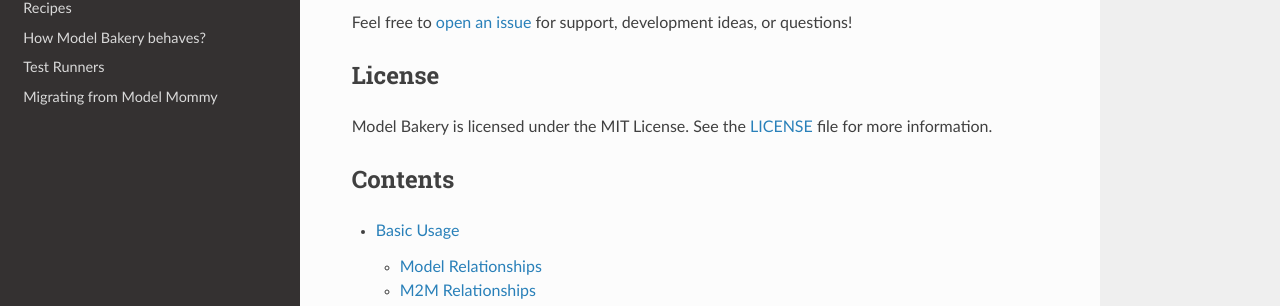
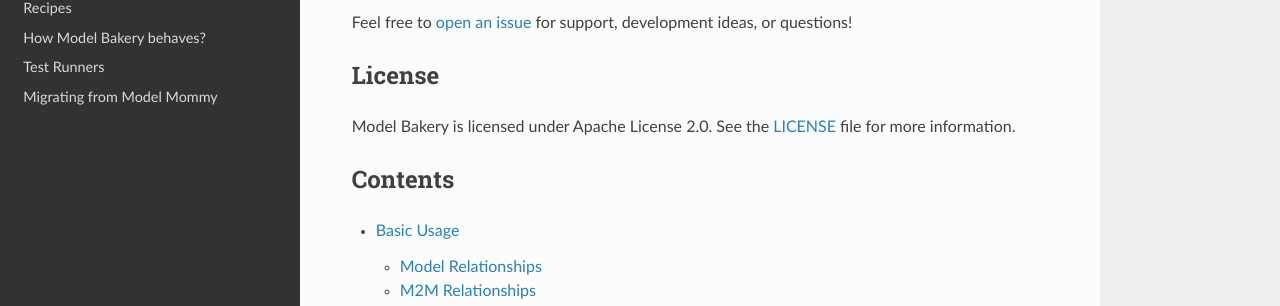
Before and after one commit to model-bakers/model_bakery, a Sphinx documentation site: the page built from docs/index.md, in a window 1280 px wide and 900 px high, scrolled down 899 px. Shown: the part 141-447 px from the top of the window. Built offline with Sphinx 7.4.7 and the Read the Docs theme 3.1.0, drawn with Linux system fonts in a browser that asks for light colours.

Commit message:
Standardize licenses to Apache License 2.0 (#552)
Closes https://github.com/model-bakers/model_bakery/issues/551

```diff
--- a/docs/index.md
+++ b/docs/index.md
@@ -42,7 +42,7 @@ Feel free to [open an issue](https://github.com/model-bakers/model_bakery/issues
 
 ## License
 
-Model Bakery is licensed under the MIT License.
+Model Bakery is licensed under Apache License 2.0.
 See the [LICENSE](https://github.com/model-bakers/model_bakery/blob/main/LICENSE) file for more information.
 
 ## Contents
```
Also changed, not shown: README.md (+1 -1 lines).
